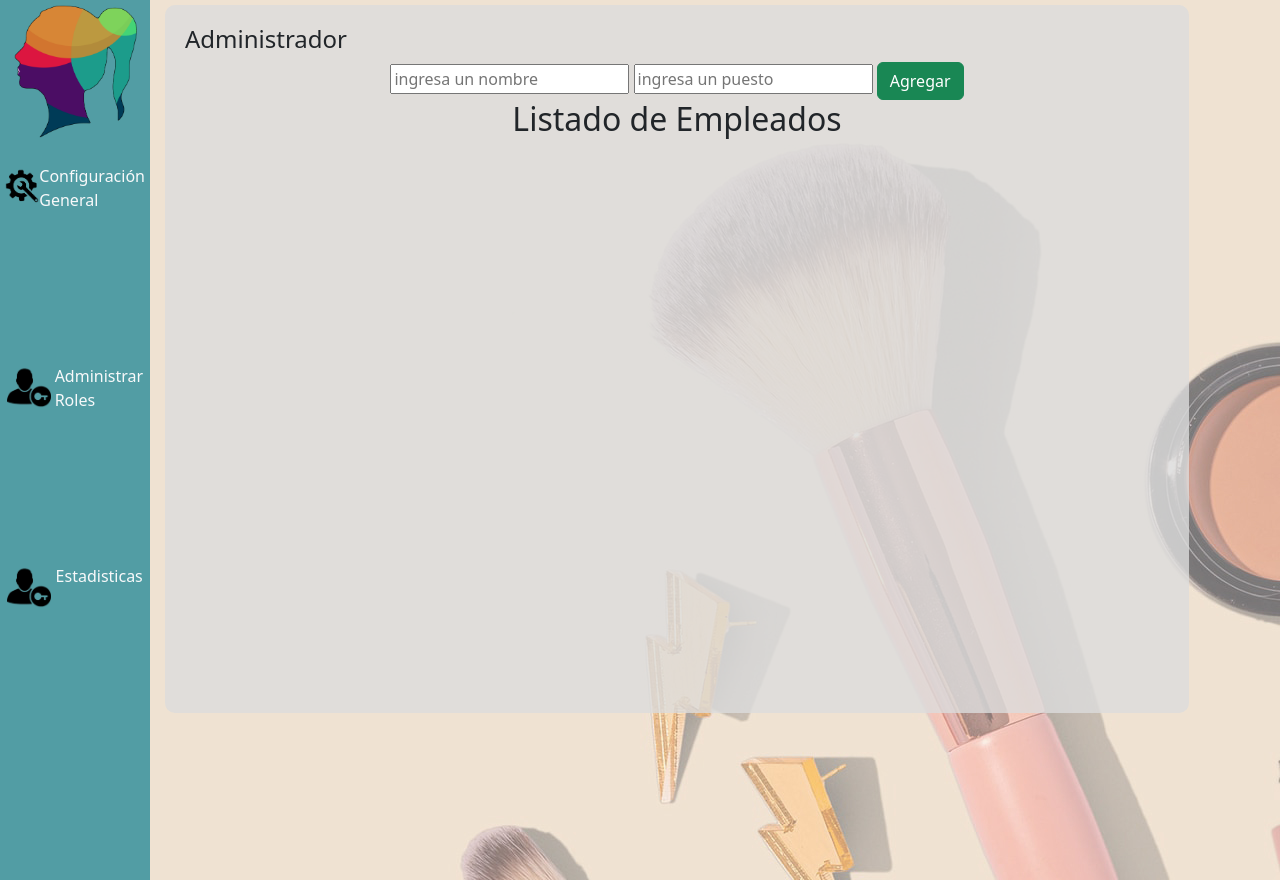
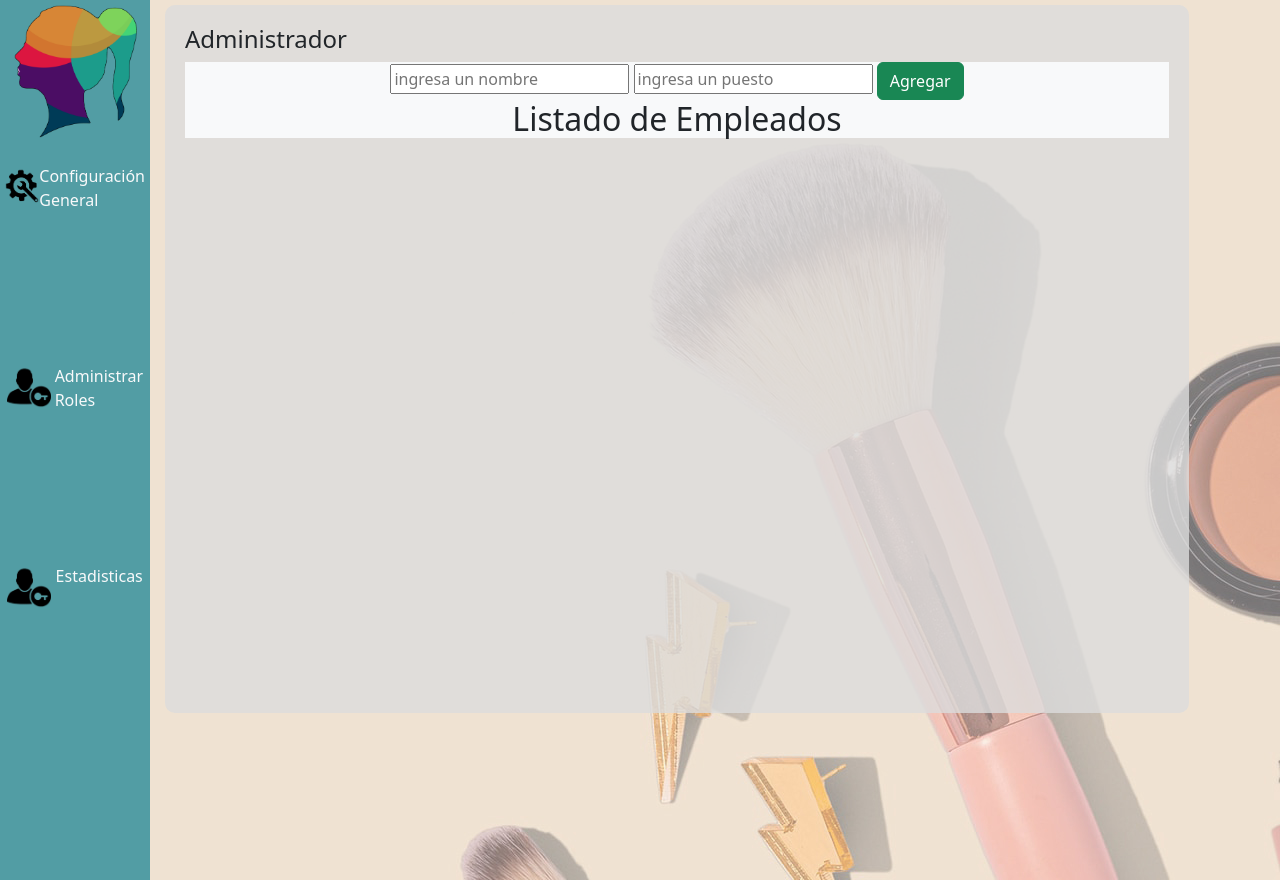
Before and after one commit to kayerson96/new_project, a website: page back-project/administrador.html in a window 1280 px wide. Drawn offline with nearby package versions, Linux system fonts and the light colour scheme.

Commit message:
se dio estilo al crud

```diff
--- a/back-project/administrador.html
+++ b/back-project/administrador.html
@@ -33,7 +33,7 @@
     <div class="panel">
         <h4>Administrador</h4>
 
-          <div class="contenedor container text-center">
+          <div class="contenedor container text-center bg-light">
           <div class="div-formulario">
               <form action="#" id="formulario">
                   <input type="text" id="nombre" placeholder="ingresa un nombre">
```
